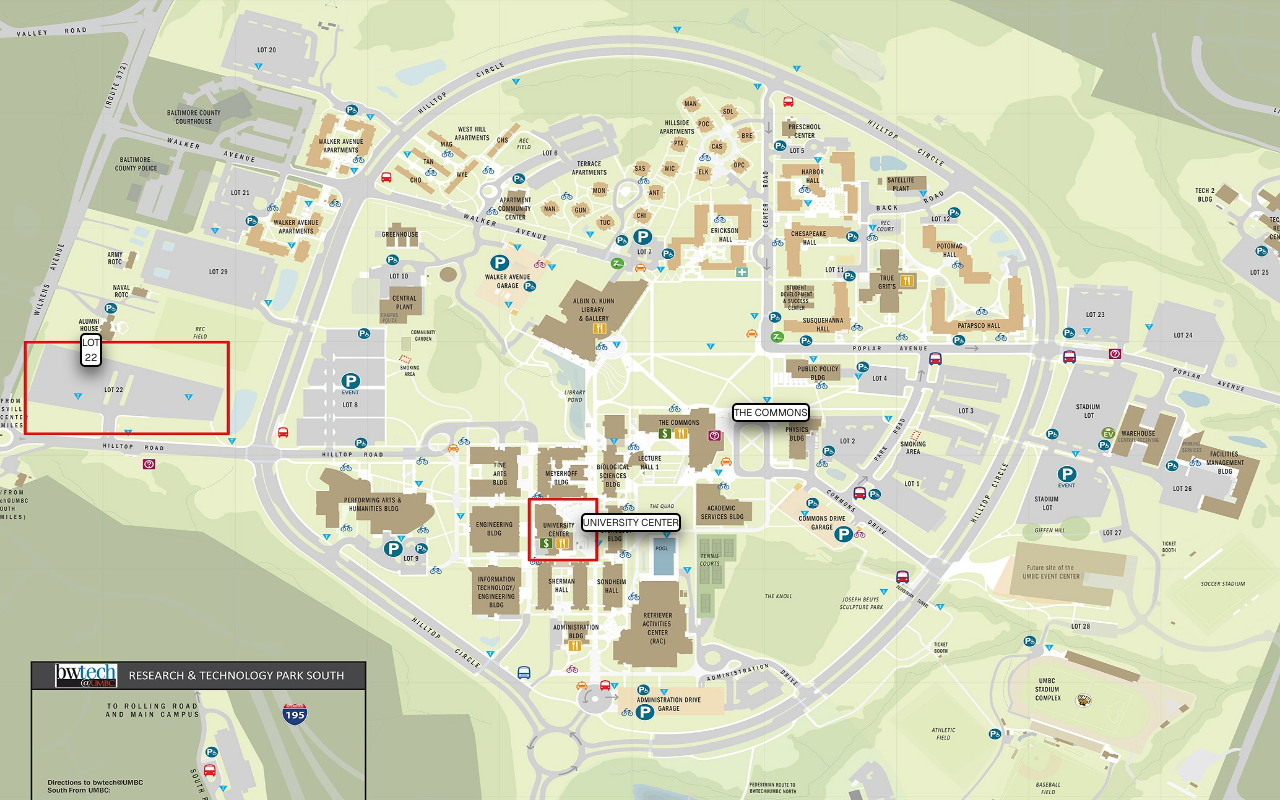
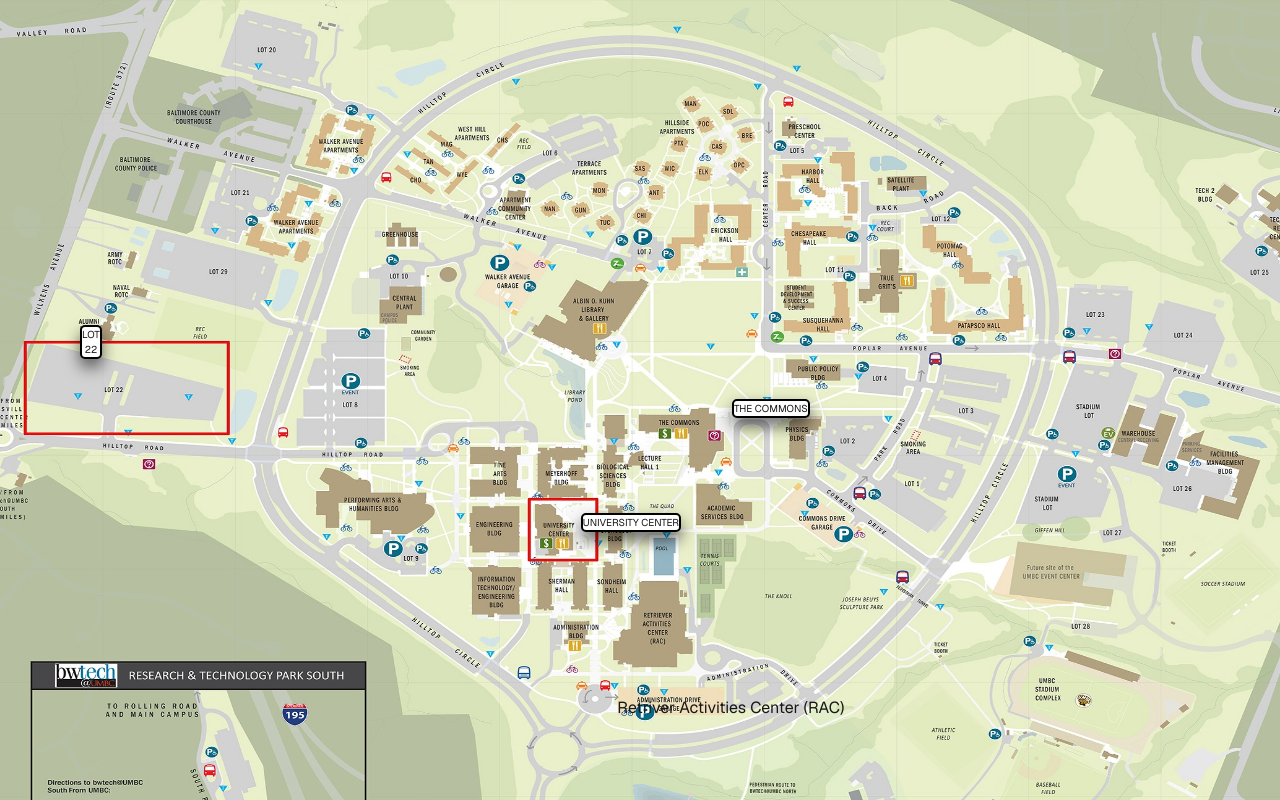
Before and after one commit to spotlur2/campus-nav, a Next.js app: page / in a window 1280 px wide. Built offline with nearby package versions, Linux system fonts and the light colour scheme.

Commit message:
Added more buttons

```diff
--- a/src/app/globals.css
+++ b/src/app/globals.css
@@ -60,7 +60,7 @@
     box-shadow:0 8px 16px 0 rgba(0,0,0,0.6);
     background-color: #ffffff;
     cursor:pointer;
-    margin-top: 3vh;
+    margin-top: 13vh;
     margin-left: 10vh;
   }
 }
@@ -74,7 +74,7 @@
     background-color: #fdb515;
     transition-duration: 250ms;
     cursor:pointer;
-    margin-top: 3vh;
+    margin-top: 13vh;
     margin-left: 10vh;
   }
 }
@@ -87,7 +87,7 @@
     box-shadow:0 8px 16px 0 rgba(0,0,0,0.6);
     background-color: #ffffff;
     cursor:pointer;
-    margin-bottom: 90vh;
+    margin-bottom: 70vh;
     margin-right: 160vh;
   }
 }
@@ -101,10 +101,12 @@
     background-color: #fdb515;
     transition-duration: 250ms;
     cursor:pointer;
-    margin-bottom: 90vh;
+    margin-bottom: 70vh;
     margin-right: 160vh;
   }
 }
 
 
+
+
 /*     background-color: #fdb515; */
--- a/src/app/page.tsx
+++ b/src/app/page.tsx
@@ -29,7 +29,11 @@
             LOT 22
           </button>
         </div>
-
+        <div className="RACbutton">
+            <button>
+            Retriver Activities Center (RAC)
+          </button>
+        </div>
       {/*
       <main className="flex flex-col gap-[32px] row-start-2 items-center sm:items-start">
 
```
